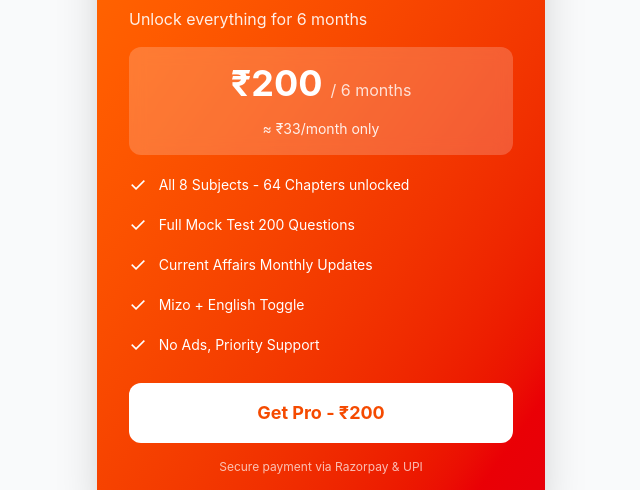
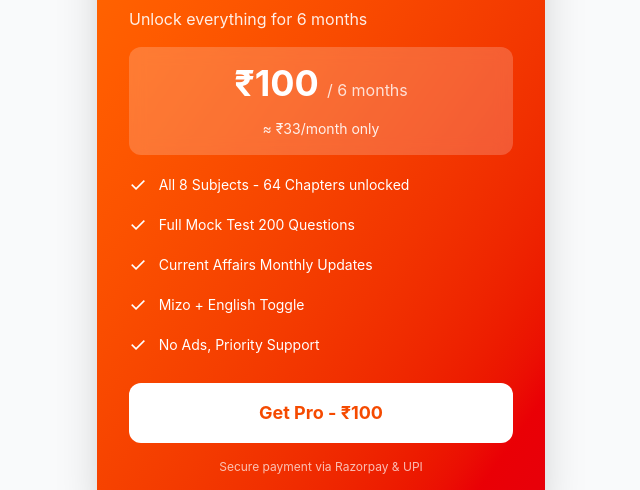
Before and after one commit to tlantea23/mizoprep, a Next.js app: page /premium in a window 1280 px wide. Shown: the part 205-695 px from the top of the page, without its empty margins (319-959 px from the left). Built offline with nearby package versions, Linux system fonts and the light colour scheme.

Commit message:
Fix razorpay API for Vercel

```diff
--- a/app/premium/page.tsx
+++ b/app/premium/page.tsx
@@ -15,12 +15,12 @@ export default function PremiumPage() {
       const response = await CapacitorHttp.post({
         url: 'https://mizoprep.vercel.app/api/razorpay/',
         headers: { 'Content-Type': 'application/json' },
-        data: { amount: 20000 }
+        data: { amount: 100 }
       })
 
       const data = response.data
 
-      if (response.status !== 200) {
+      if (response.status !== 100) {
         throw new Error(data.error || `Payment failed`)
       }
 
@@ -50,7 +50,7 @@ export default function PremiumPage() {
 
           <div className="bg-white/20 backdrop-blur rounded-xl p-4 mb-4">
             <div className="text-center mb-4">
-              <span className="text-4xl font-bold">₹200</span>
+              <span className="text-4xl font-bold">₹100</span>
               <span className="text-white/80 ml-2">/ 6 months</span>
             </div>
             <p className="text-sm text-center text-white/90">≈ ₹33/month only</p>
@@ -84,7 +84,7 @@ export default function PremiumPage() {
             disabled={loading}
             className="w-full bg-white text-orange-600 py-4 rounded-xl font-bold text-lg active:scale-95 disabled:opacity-50 transition"
           >
-            {loading ? 'Opening Payment...' : 'Get Pro - ₹200'}
+            {loading ? 'Opening Payment...' : 'Get Pro - ₹100'}
           </button>
 
           <p className="text-xs text-center mt-4 text-white/70">
```
